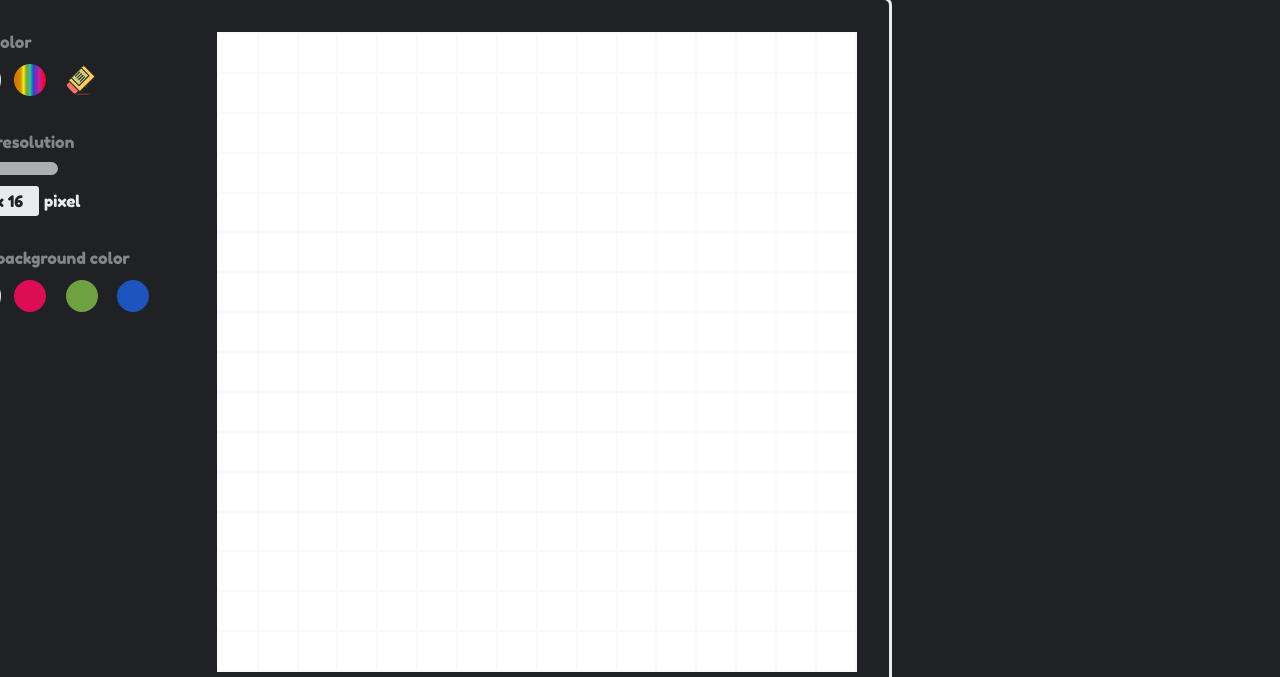
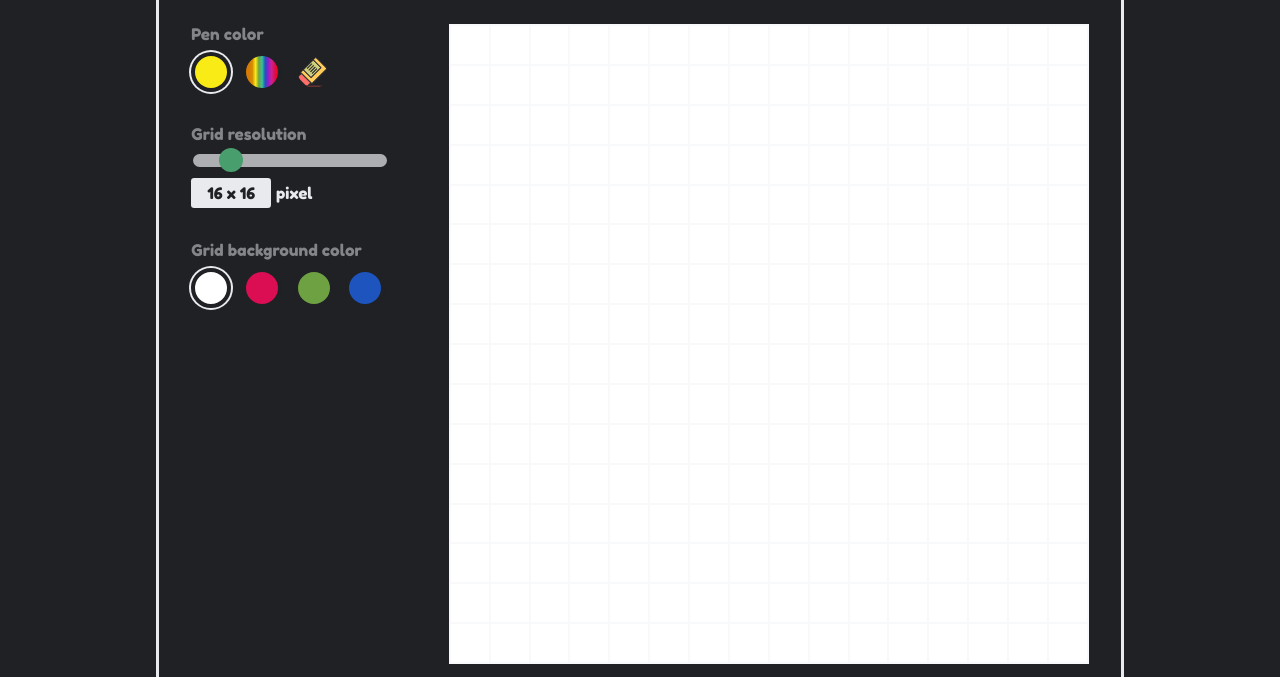
Before and after one commit to rasmushaislund/TOP-sketch-board, a plain HTML site: page index.html in a window 1280 px wide. Shown: the part 224-901 px from the top of the page. Drawn offline with Linux system fonts and the light colour scheme.

Commit message:
Change body width and auto margins

```diff
--- a/styles.css
+++ b/styles.css
@@ -7,11 +7,12 @@
 
 
 body {
-    overflow: auto;
+    overflow: scroll;
     display: flex;
     flex-direction: column;
     align-items: center;
-    width: 100vh;
+    width: 1280px;
+    margin: auto;
 
 }
 
@@ -46,7 +47,7 @@ body {
 
 
 .sketch-container {
-    max-height: 50rem;
+    min-height: 50rem;
     max-width: 75rem;
     border: .2rem solid rgba(232, 234, 237, 1);
     border-radius: .5rem;
@@ -55,6 +56,7 @@ body {
     margin-bottom: 5rem;
     padding: 2rem;
     column-gap: 4rem;
+    flex-wrap: wrap;
 
 }
 
@@ -144,7 +146,7 @@ body {
     opacity: .7;
     -webkit-transition: .2s;
     transition: opacity .2s;
-    width: 50%;
+    width: 100%;
     height: .8rem;
     border-radius: 3.125rem;
     margin-bottom: .7rem;
```
